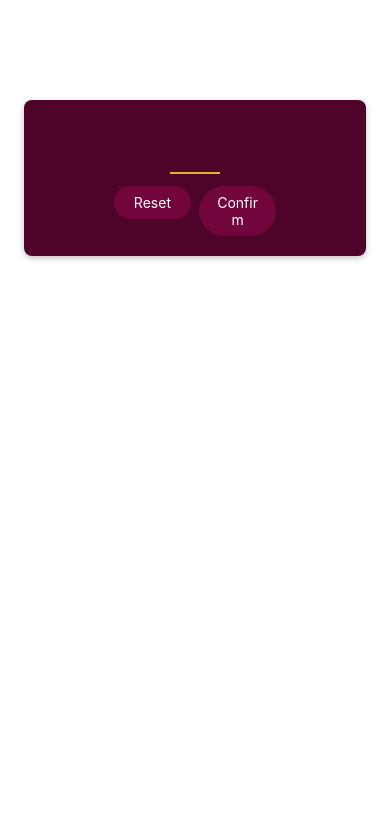
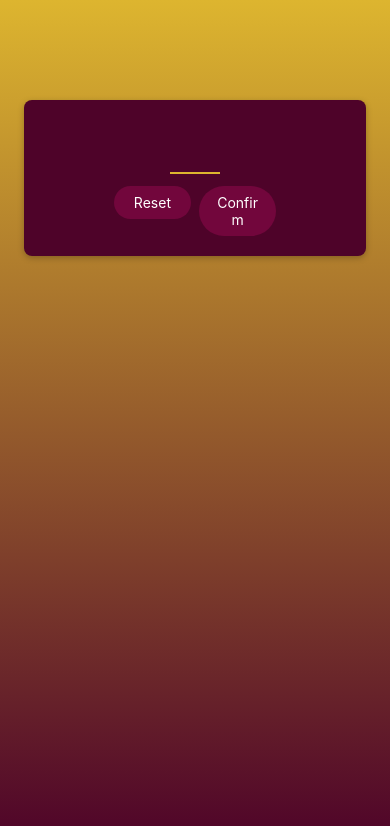
Before and after one commit to animeshVG/RN-Training, a React Native app: screen / in a window 390 px wide. Shown: the top 826 px of the page. Built offline with nearby package versions, Linux system fonts and the light colour scheme.

Commit message:
Linear Gradient Added

```diff
--- a/App.tsx
+++ b/App.tsx
@@ -1,10 +1,17 @@
 import { StyleSheet, Text, View } from "react-native";
+import { LinearGradient } from "expo-linear-gradient";
 import StartGameScreen from "./Screens/StartGameScreen";
 
 export default function App() {
-  return <StartGameScreen />;
+  return (
+    <LinearGradient colors={["#ddb52f","#4e0329"]} style={styles.rootScreen}>
+      <StartGameScreen />
+    </LinearGradient>
+  );
 }
 
 const styles = StyleSheet.create({
-
+  rootScreen:{
+    flex:1,
+  }
 });
--- a/package.json
+++ b/package.json
@@ -9,12 +9,13 @@
     "web": "expo start --web"
   },
   "dependencies": {
+    "@types/react": "~18.2.79",
     "expo": "~51.0.28",
+    "expo-linear-gradient": "^13.0.2",
     "expo-status-bar": "~1.12.1",
     "react": "18.2.0",
     "react-native": "0.74.5",
-    "typescript": "~5.3.3",
-    "@types/react": "~18.2.79"
+    "typescript": "~5.3.3"
   },
   "devDependencies": {
     "@babel/core": "^7.20.0"
```
Also changed, not shown: 1 other file (tests, documents, lock files or other folders).
